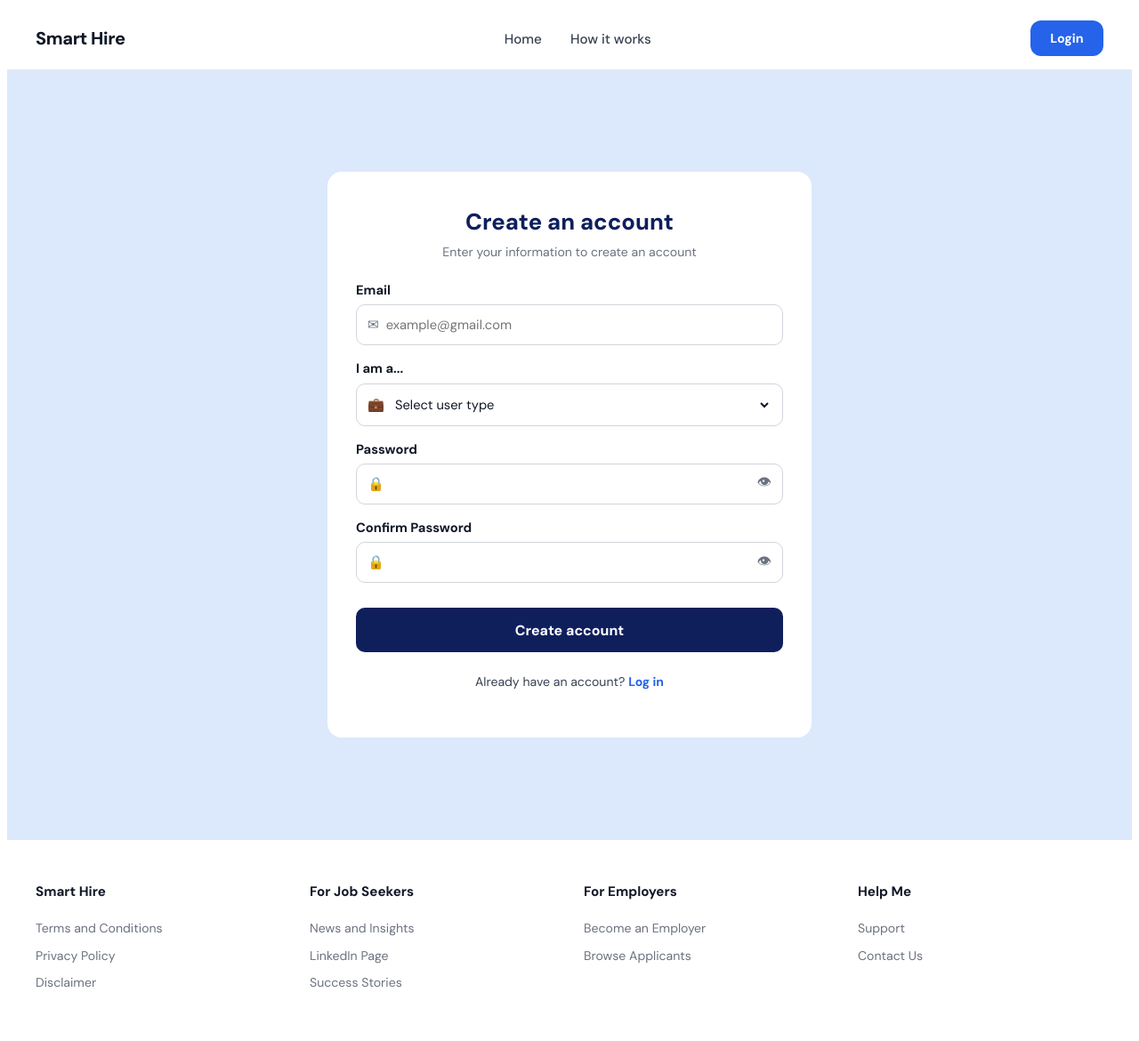
After one commit to Sirawyn7/CSIT314-SmartHire, a Python web app: template web/templates/auth/register.html in a window 1280 px wide. The commit adds this page. Shown: the whole page at 89% size. Run offline with Jinja, Linux system fonts and the light colour scheme; the template is opened without the code that fills it, so the values that code supplies are empty.

Commit message:
Setup Registration Functionality
- Update registration template with full candidate and employer field sets, dynamic field display, and url_for form action
- Add JS in main.js for user type field toggling, password visibility toggles, and client-side password match validation
- Create browser alert with fixed centred in-page popup for client-side validation errors
- Add register_post route to AuthRoutes
- Update registration flow to construct Candidate or Employer object, insert via UsersDatabase, retrieve user_id via get_by_email, and set session
- Redirect to forgot password page on duplicate email detection
- Update dropdown user type values from job_seeker to candidate to match database constraint
- Include main.js script tag in base.html

```diff
--- a/web/static/css/style.css
+++ b/web/static/css/style.css
@@ -297,3 +297,28 @@ main:has(.auth-card) {
 .auth-link:hover {
   text-decoration: underline;
 }
+
+/* Registration form error styling */
+.form-popup {
+    position: fixed;
+    top: 50%;
+    left: 50%;
+    transform: translate(-50%, -50%);
+    background-color: #ff4d4d;
+    color: white;
+    padding: 1rem 2rem;
+    border-radius: 8px;
+    display: flex;
+    align-items: center;
+    gap: 1rem;
+    z-index: 1000;
+    box-shadow: 0 4px 12px rgba(0, 0, 0, 0.2);
+}
+
+.form-popup-close {
+    background: none;
+    border: none;
+    color: white;
+    font-size: 1rem;
+    cursor: pointer;
+}
--- a/web/static/js/main.js
+++ b/web/static/js/main.js
@@ -0,0 +1,89 @@
+
+// Password visibility toggles
+function initPasswordToggles() {
+    const toggles = [
+        { buttonId: "toggle-password", inputId: "password" },
+        { buttonId: "toggle-confirm-password", inputId: "confirm_password" },
+    ];
+
+    toggles.forEach(({ buttonId, inputId }) => {
+        const button = document.getElementById(buttonId);
+        const input = document.getElementById(inputId);
+        if (button && input) {
+            button.addEventListener("click", () => {
+                input.type = input.type === "password" ? "text" : "password";
+            });
+        }
+    });
+}
+
+// Show/hide user type specific fields on registration
+function initUserTypeToggle() {
+    const userTypeSelect = document.getElementById("user_type");
+    if (!userTypeSelect) return;
+
+    const candidateFields = document.getElementById("candidate-fields");
+    const employerFields = document.getElementById("employer-fields");
+
+    userTypeSelect.addEventListener("change", () => {
+        const selected = userTypeSelect.value;
+        candidateFields.style.display = selected === "candidate" ? "block" : "none";
+        employerFields.style.display = selected === "employer" ? "block" : "none";
+
+        setFieldsRequired(candidateFields, selected === "candidate");
+        setFieldsRequired(employerFields, selected === "employer");
+    });
+}
+
+// Set required attribute on all inputs and selects within a container
+function setFieldsRequired(container, isRequired) {
+    container.querySelectorAll("input, select").forEach(field => {
+        if (isRequired) {
+            field.setAttribute("required", "");
+        } else {
+            field.removeAttribute("required");
+        }
+    });
+}
+
+function showFormError(message) {
+    const existing = document.getElementById("form-popup");
+    if (existing) existing.remove();
+
+    const popup = document.createElement("div");
+    popup.id = "form-popup";
+    popup.className = "form-popup";
+
+    const text = document.createElement("p");
+    text.textContent = message;
+
+    const closeButton = document.createElement("button");
+    closeButton.textContent = "✕";
+    closeButton.className = "form-popup-close";
+    closeButton.addEventListener("click", () => popup.remove());
+
+    popup.appendChild(text);
+    popup.appendChild(closeButton);
+    document.body.appendChild(popup);
+}
+
+// Client side password match validation on registration
+function initPasswordMatchValidation() {
+    const form = document.querySelector("form");
+    const password = document.getElementById("password");
+    const confirmPassword = document.getElementById("confirm_password");
+    if (!form || !password || !confirmPassword) return;
+
+    form.addEventListener("submit", (e) => {
+        if (password.value !== confirmPassword.value) {
+            e.preventDefault();
+            showFormError("Passwords do not match.");
+        }
+    });
+}
+
+document.addEventListener("DOMContentLoaded", () => {
+    initPasswordToggles();
+    initUserTypeToggle();
+    initPasswordMatchValidation();
+});
--- /dev/null
+++ b/web/templates/auth/register.html
@@ -0,0 +1,204 @@
+{% extends 'base.html' %}
+
+{% block content %}
+<title>Smart Hire Register</title>
+
+<div class="auth-card">
+  <h2 class="auth-title">Create an account</h2>
+  <p class="auth-subtitle">Enter your information to create an account</p>
+
+  {% if error %}
+    <p class="auth-error">{{ error }}</p>
+  {% endif %}
+
+  <div id="form-error" class="auth-error" style="display: none;"></div>
+
+  <form action="{{ url_for('auth.register_post') }}" method="POST">
+
+    <div class="auth-field">
+      <label class="auth-label" for="email">Email</label>
+      <div class="auth-input-wrapper">
+        <span class="auth-icon">✉</span>
+        <input class="auth-input" type="email" id="email" name="email" placeholder="example@gmail.com" required>
+      </div>
+    </div>
+
+    <div class="auth-field">
+      <label class="auth-label" for="user_type">I am a...</label>
+      <div class="auth-input-wrapper">
+        <span class="auth-icon">💼</span>
+        <select class="auth-input" id="user_type" name="user_type" required>
+          <option value="" disabled selected>Select user type</option>
+          <option value="candidate">Job Seeker</option>
+          <option value="employer">Employer</option>
+        </select>
+      </div>
+    </div>
+
+    <div class="auth-field">
+      <label class="auth-label" for="password">Password</label>
+      <div class="auth-input-wrapper">
+        <span class="auth-icon">🔒</span>
+        <input class="auth-input" type="password" id="password" name="password" required>
+        <button type="button" class="auth-toggle" id="toggle-password">👁</button>
+      </div>
+    </div>
+
+    <div class="auth-field">
+      <label class="auth-label" for="confirm_password">Confirm Password</label>
+      <div class="auth-input-wrapper">
+        <span class="auth-icon">🔒</span>
+        <input class="auth-input" type="password" id="confirm_password" name="confirm_password" required>
+        <button type="button" class="auth-toggle" id="toggle-confirm-password">👁</button>
+      </div>
+    </div>
+
+    <!-- Candidate fields -->
+    <div id="candidate-fields" class="auth-user-type-fields" style="display: none;">
+
+      <div class="auth-field">
+        <label class="auth-label" for="full_name">Full Name</label>
+        <div class="auth-input-wrapper">
+          <span class="auth-icon">👤</span>
+          <input class="auth-input" type="text" id="full_name" name="full_name" placeholder="John Doe">
+        </div>
+      </div>
+
+      <div class="auth-field">
+        <label class="auth-label" for="phone">Phone</label>
+        <div class="auth-input-wrapper">
+          <span class="auth-icon">📞</span>
+          <input class="auth-input" type="text" id="phone" name="phone" placeholder="+61 400 000 000">
+        </div>
+      </div>
+
+      <div class="auth-field">
+        <label class="auth-label" for="education">Education Level</label>
+        <div class="auth-input-wrapper">
+          <span class="auth-icon">🎓</span>
+          <select class="auth-input" id="education" name="education">
+            <option value="" disabled selected>Select education level</option>
+            <option value="High School">High School</option>
+            <option value="Bachelor">Bachelor</option>
+            <option value="Master">Master</option>
+            <option value="PhD">PhD</option>
+          </select>
+        </div>
+      </div>
+
+      <div class="auth-field">
+        <label class="auth-label" for="field_of_study">Field of Study</label>
+        <div class="auth-input-wrapper">
+          <span class="auth-icon">📚</span>
+          <input class="auth-input" type="text" id="field_of_study" name="field_of_study" placeholder="Computer Science">
+        </div>
+      </div>
+
+      <div class="auth-field">
+        <label class="auth-label" for="years_experience">Years of Experience</label>
+        <div class="auth-input-wrapper">
+          <span class="auth-icon">📅</span>
+          <input class="auth-input" type="number" id="years_experience" name="years_experience" placeholder="3" min="0">
+        </div>
+      </div>
+
+      <div class="auth-field">
+        <label class="auth-label" for="skills">Skills</label>
+        <div class="auth-input-wrapper">
+          <span class="auth-icon">🛠</span>
+          <input class="auth-input" type="text" id="skills" name="skills" placeholder="Python, SQL, Flask">
+        </div>
+      </div>
+
+      <div class="auth-field">
+        <label class="auth-label" for="work_experience">Work Experience</label>
+        <div class="auth-input-wrapper">
+          <span class="auth-icon">🏢</span>
+          <input class="auth-input" type="text" id="work_experience" name="work_experience" placeholder="Junior Developer at Acme Corp">
+        </div>
+      </div>
+
+      <div class="auth-field">
+        <label class="auth-label" for="preferred_work_mode">Preferred Work Mode</label>
+        <div class="auth-input-wrapper">
+          <span class="auth-icon">🖥</span>
+          <select class="auth-input" id="preferred_work_mode" name="preferred_work_mode">
+            <option value="" disabled selected>Select work mode</option>
+            <option value="Remote">Remote</option>
+            <option value="On-site">On-site</option>
+            <option value="Hybrid">Hybrid</option>
+          </select>
+        </div>
+      </div>
+
+      <div class="auth-field">
+        <label class="auth-label" for="preferred_location">Preferred Location</label>
+        <div class="auth-input-wrapper">
+          <span class="auth-icon">📍</span>
+          <input class="auth-input" type="text" id="preferred_location" name="preferred_location" placeholder="Sydney, NSW">
+        </div>
+      </div>
+
+    </div>
+
+    <!-- Employer fields -->
+    <div id="employer-fields" class="auth-user-type-fields" style="display: none;">
+
+      <div class="auth-field">
+        <label class="auth-label" for="company_name">Company Name</label>
+        <div class="auth-input-wrapper">
+          <span class="auth-icon">🏢</span>
+          <input class="auth-input" type="text" id="company_name" name="company_name" placeholder="Acme Corp">
+        </div>
+      </div>
+
+      <div class="auth-field">
+        <label class="auth-label" for="company_description">Company Description</label>
+        <div class="auth-input-wrapper">
+          <span class="auth-icon">📝</span>
+          <input class="auth-input" type="text" id="company_description" name="company_description" placeholder="We build great software">
+        </div>
+      </div>
+
+      <div class="auth-field">
+        <label class="auth-label" for="industry">Industry</label>
+        <div class="auth-input-wrapper">
+          <span class="auth-icon">🏭</span>
+          <input class="auth-input" type="text" id="industry" name="industry" placeholder="Technology">
+        </div>
+      </div>
+
+      <div class="auth-field">
+        <label class="auth-label" for="location">Location</label>
+        <div class="auth-input-wrapper">
+          <span class="auth-icon">📍</span>
+          <input class="auth-input" type="text" id="location" name="location" placeholder="Sydney, NSW">
+        </div>
+      </div>
+
+      <div class="auth-field">
+        <label class="auth-label" for="weburl">Website URL</label>
+        <div class="auth-input-wrapper">
+          <span class="auth-icon">🌐</span>
+          <input class="auth-input" type="text" id="weburl" name="weburl" placeholder="https://acmecorp.com">
+        </div>
+      </div>
+
+      <div class="auth-field">
+        <label class="auth-label" for="contact_email">Contact Email</label>
+        <div class="auth-input-wrapper">
+          <span class="auth-icon">✉</span>
+          <input class="auth-input" type="email" id="contact_email" name="contact_email" placeholder="contact@acmecorp.com">
+        </div>
+      </div>
+
+    </div>
+
+    <button type="submit" class="auth-btn">Create account</button>
+
+  </form>
+
+  <p class="auth-footer">Already have an account? <a href="{{ url_for('auth.login_page') }}" class="auth-link">Log in</a></p>
+</div>
+
+{% endblock %}
--- a/web/templates/base.html
+++ b/web/templates/base.html
@@ -71,6 +71,6 @@ e.g. imports header, navigation, footer without explicit declaration in each fil
       </div>
     </div>
   </footer>
-
+  <script src="{{ url_for('static', filename='js/main.js') }}"></script>
 </body>
 </html>
```
Also changed, not shown: routes/auth_routes.py (+70 -10 lines), web/templates/register.html (deleted, +0 -71 lines), web/templates/admin.html (deleted), web/templates/auth/forgot_password.html (renamed from web/templates/forgot_password.html), web/templates/auth/login.html (renamed from web/templates/login.html), web/templates/job_listings.html (deleted), web/templates/my_account.html (deleted), web/templates/seeker_listings.html (deleted).
